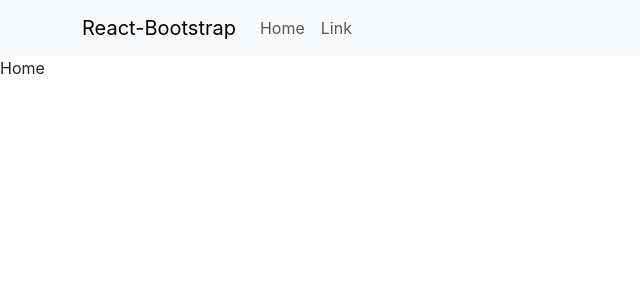
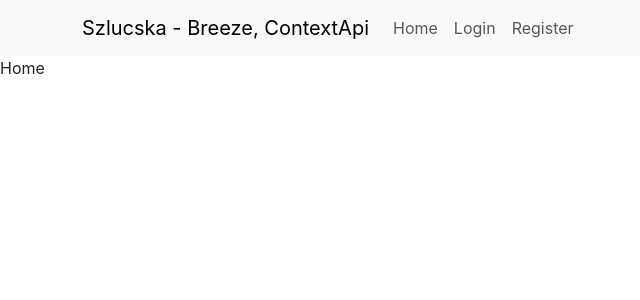
Before and after one commit to szludora/breeze_login_context_api, a React (Create React App) app in the folder frontend/: page / in a window 1280 px wide. Shown: the top 300 px of the page, without its empty margins (0-640 px from the left). Built offline with nearby package versions, Linux system fonts and the light colour scheme.

Commit message:
nav komponens, layout

```diff
--- /dev/null
+++ b/frontend/src/component/MyNav.js
@@ -0,0 +1,21 @@
+import Container from "react-bootstrap/Container";
+import Nav from "react-bootstrap/Nav";
+import Navbar from "react-bootstrap/Navbar";
+
+export default function MyNav() {
+  return (
+    <Navbar expand="lg" className="bg-body-tertiary">
+      <Container>
+        <Navbar.Brand href="/home">Szlucska - Breeze, ContextApi</Navbar.Brand>
+        <Navbar.Toggle aria-controls="basic-navbar-nav" />
+        <Navbar.Collapse id="basic-navbar-nav">
+          <Nav className="me-auto">
+            <Nav.Link href="/">Home</Nav.Link>
+            <Nav.Link href="/login">Login</Nav.Link>
+            <Nav.Link href="/register">Register</Nav.Link>
+          </Nav>
+        </Navbar.Collapse>
+      </Container>
+    </Navbar>
+  );
+}
--- a/frontend/src/layout/Layout.js
+++ b/frontend/src/layout/Layout.js
@@ -1,24 +1,10 @@
 import { Outlet } from "react-router-dom";
-
-import Container from "react-bootstrap/Container";
-import Nav from "react-bootstrap/Nav";
-import Navbar from "react-bootstrap/Navbar";
+import MyNav from "../component/MyNav"
 
 export default function Layout() {
   return (
     <>
-      <Navbar expand="lg" className="bg-body-tertiary">
-        <Container>
-          <Navbar.Brand href="#home">React-Bootstrap</Navbar.Brand>
-          <Navbar.Toggle aria-controls="basic-navbar-nav" />
-          <Navbar.Collapse id="basic-navbar-nav">
-            <Nav className="me-auto">
-              <Nav.Link href="#home">Home</Nav.Link>
-              <Nav.Link href="#link">Link</Nav.Link>
-            </Nav>
-          </Navbar.Collapse>
-        </Container>
-      </Navbar>
+    <MyNav/>
       <Outlet />
     </>
   );
```
